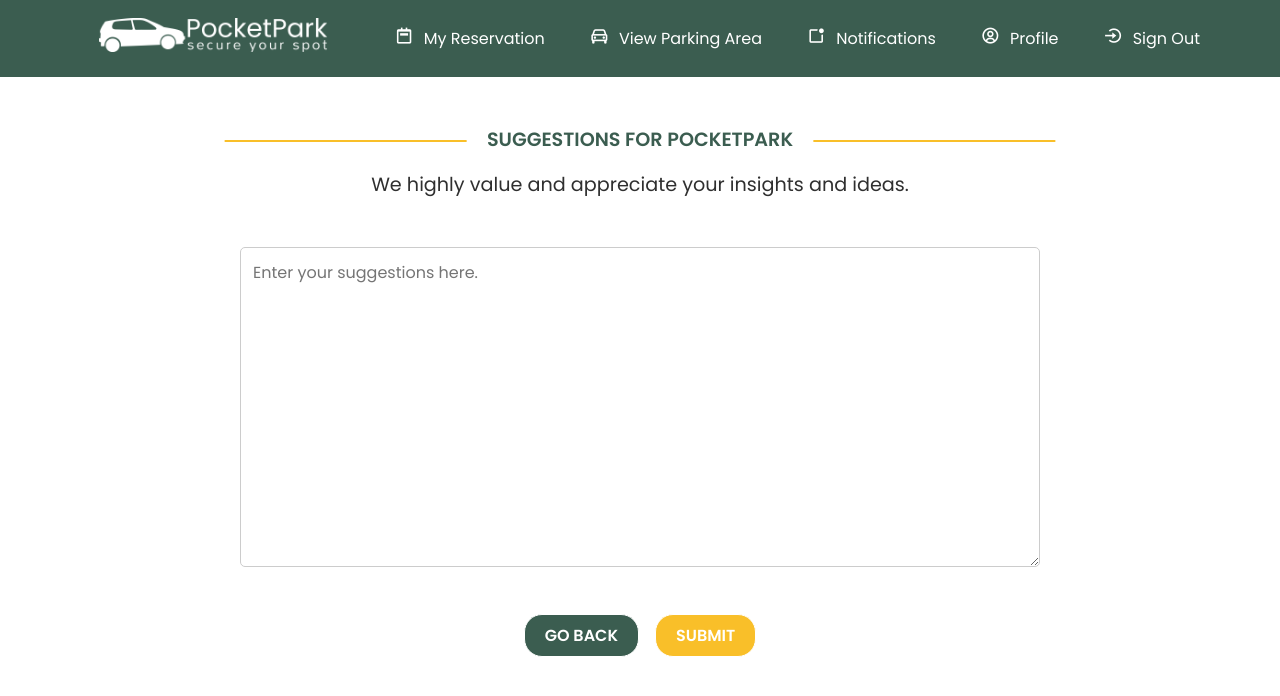
After one commit to patricialaemedina/pocketpark, a Django app: page /suggestions in a window 1280 px wide. The commit adds this page. Shown: the top 696 px of the page. Run offline with Django 4.2, Linux system fonts and the light colour scheme; the visitor is signed in with stand-in values (Sample User, id 1); parts of the project's set-up code (start-up, migrations or seed data) failed here and were passed over; some libraries are stand-ins or nearby versions.

Commit message:
license plate + suggestions form

```diff
--- a/parking/forms.py
+++ b/parking/forms.py
@@ -111,14 +111,14 @@ class VehicleForm(forms.ModelForm):
     def clean_license_plate(self):
         license_plate = self.cleaned_data['license_plate']
 
-        private_vehicle_plate_pattern = re.compile(r'^[A-Z]{3}\s\d{3,4}$')
+        private_vehicle_plate_pattern = re.compile(r'^[A-Z]{3}-\d{3,4}$')
 
         if not license_plate:
             raise ValidationError('This field is required.')
         if Vehicle.objects.filter(license_plate=license_plate).exists():
             raise ValidationError('This license plate is already registered.')
         if not private_vehicle_plate_pattern.match(license_plate):
-            raise ValidationError('License plate should be in the format LLL NNN or LLL NNNN.')
+            raise ValidationError('License plate should be in the format LLL-DDD or LLL-DDDD.')
 
         return license_plate
 
--- a/parking/models.py
+++ b/parking/models.py
@@ -27,9 +27,16 @@ class UserAgreement(models.Model):
     def __str__(self):
         return f"User Agreement for {self.user.username}"
 
+class Suggestion(models.Model):
+    user = models.ForeignKey(settings.AUTH_USER_MODEL, on_delete=models.CASCADE)
+    suggestions = models.TextField()
+
+    def __str__(self):
+        return f"{self.suggestions} - {self.user.username}"
+
 class Vehicle(models.Model):
     owner = models.ForeignKey(settings.AUTH_USER_MODEL, on_delete=models.CASCADE)
-    license_plate = models.CharField(max_length=20, help_text='Enter a license plate (e.g. ABC 1234).')
+    license_plate = models.CharField(max_length=20, help_text='Enter a license plate (e.g. LLL-DDDD or LLL-DDD).')
     vehicle_make = models.CharField(max_length=50)
     vehicle_model = models.CharField(max_length=50)
     vehicle_color = models.CharField(max_length=20)
--- a/parking/static/css/add_vehicle.css
+++ b/parking/static/css/add_vehicle.css
@@ -43,7 +43,7 @@ body {
 .new-vehicle p {
     color: var(--text-color);
     font-size: 1.2rem;
-    font-weight: bold;
+    margin-top: 1rem;
     margin-bottom: 0;
 }
 
--- a/parking/static/css/parking_area.css
+++ b/parking/static/css/parking_area.css
@@ -200,6 +200,10 @@ body {
     overflow-x: auto;
 }
 
+.feedback-item {
+    color: red;
+}
+
 /* Media query for screens 768px and below */
 @media screen and (max-width: 768px) {
     .colors-indicator {
--- /dev/null
+++ b/parking/static/css/suggestions.css
@@ -0,0 +1,157 @@
+body {
+    overflow-x: hidden;
+  }
+
+  .suggestions {
+      padding: 3rem 0 0 0rem;
+      margin-bottom: 0;
+      text-align: center;
+      position: relative;
+    }
+
+    .suggestions h4 {
+      color: var(--third-color);
+      font-size: 1.2rem;
+      font-weight: bold;
+      display: inline-block;
+      position: relative;
+      padding: 0 20px;
+      transition: ease .40s;
+    }
+
+    .suggestions h4::before,
+    .suggestions h4::after {
+      content: "";
+      position: absolute;
+      top: 50%;
+      width: 70%;
+      height: 2px;
+      background-color: var(--second-color);
+      transition: ease .40s;
+    }
+
+    .suggestions h4::before {
+      left: 0;
+      transform: translateX(-100%);
+    }
+
+    .suggestions h4::after {
+      right: 0;
+      transform: translateX(100%);
+    }
+
+    .suggestions p {
+        color: var(--text-color);
+        font-size: 1.2rem;
+        margin-top: 1rem;
+        margin-bottom: 0;
+        transition: ease .40s;
+        text-align: center;
+    }
+
+    .container {
+        display: flex;
+        justify-content: center;
+        align-items:flex-end;
+    }
+
+    .button {
+      color: var(--bg-color);
+      background-color: var(--second-color);
+      font-size: var(--text-font);
+      border: 1px solid;
+      border-radius: 18px;
+      transition: ease .40s;
+      font-weight: bolder;
+      cursor: pointer;
+      padding: 8px 20px;
+    }
+
+    .button:hover {
+      color: var(--second-color);
+      transform: scale(1);
+      background-color: transparent;
+      border: 1px solid #F9BF29;
+      cursor: pointer;
+    }
+
+    .button-container {
+      display: flex;
+      justify-content: center;
+      margin-top: 2rem;
+      margin-bottom: 2rem;
+    }
+
+    form #suggestions {
+        margin: 3rem;
+        margin-bottom: 0;
+        width: 50rem;
+        padding: 12px;
+        box-sizing: border-box;
+        border: 1px solid #ccc;
+        border-radius: 5px;
+        height: 20rem;
+        font-size: 16px;
+        resize: vertical;
+    }
+
+    #cancel-button {
+        color: var(--bg-color);
+        background-color: var(--third-color);
+        font-size: var(--text-font);
+        border: 1px solid;
+        border-radius: 18px;
+        transition: ease .40s;
+        font-weight: bolder;
+        cursor: pointer;
+        padding: 8px 20px;
+    }
+
+    #cancel-button:hover {
+        color: var(--third-color);
+        transform: scale(1);
+        background-color: transparent;
+        border: 1px solid #3B5D50;
+        cursor: pointer;
+    }
+
+    .button {
+        margin: 0.5rem;
+    }
+
+  @media (max-width: 768px) {
+      .suggestions {
+          padding: 2rem 0 0 0rem;
+      }
+
+      .suggestions h4 {
+        font-size: 1rem;
+      }
+
+      .suggestions h4::before,
+      .suggestions h4::after {
+          width: 10.5%;
+      }
+
+      .suggestions p {
+        font-size: .9rem;
+        margin-top: 1rem;
+      }
+
+      form #suggestions {
+        margin: 1.5rem;
+        margin-bottom: 0;
+        width: 20rem;
+        padding: 12px;
+        box-sizing: border-box;
+        border: 1px solid #ccc;
+        border-radius: 5px;
+        height: 15rem;
+        font-size: 16px;
+    }
+
+    textarea {
+        font-size: 1rem;
+    }
+
+}
--- a/parking/templates/parking/profile.html
+++ b/parking/templates/parking/profile.html
@@ -62,6 +62,7 @@
                     <li><a href="{% url 'about' %}">About PocketPark</a></li>
                     <li><a href="{% url 'terms_conditions' %}">Terms & Conditions</a></li>
                     <li><a href="{% url 'guidelines' %}">Guidelines</a></li>
+                    <li><a href="{% url 'suggestions' %}">Send Suggestions</a></li>
                 </ul>
             </div>
 
--- /dev/null
+++ b/parking/templates/parking/suggestions.html
@@ -0,0 +1,25 @@
+{% extends "base.html" %}
+
+{% load static %}
+
+{% block content %}
+<link rel="stylesheet" href="{% static 'css/suggestions.css' %}">
+
+<div class="suggestions">
+    <h4>SUGGESTIONS FOR POCKETPARK</h4>
+    <p>We highly value and appreciate your insights and ideas.</p>
+</div>
+
+<div class="container">
+    <form method="post">
+        {% csrf_token %}
+        <textarea id="suggestions" name="suggestions" placeholder="Enter your suggestions here."></textarea>
+        <div class="button-container">
+            <a href="{% url 'profile' %}" class="button" id="cancel-button">GO BACK</a>
+            <input type="submit" class="button" value="SUBMIT">
+        </div>
+    </form>
+
+</div>
+
+{% endblock %}
--- a/parking/urls.py
+++ b/parking/urls.py
@@ -12,6 +12,7 @@ urlpatterns = [
     path('about', views.about, name='about'),
     path('guidelines', views.guidelines, name='guidelines'),
     path('terms_conditions', views.terms_conditions, name='terms_conditions'),
+    path('suggestions', views.suggestions, name='suggestions'),
     path('profile', views.profile, name='profile'),
     path('edit_profile', views.edit_profile, name='edit_profile'),
     path('add_vehicle', views.add_vehicle, name='add_vehicle'),
--- a/parking/views.py
+++ b/parking/views.py
@@ -92,6 +92,16 @@ def guidelines(request):
     return render(request, 'parking/guidelines.html', {})
 
 @login_required(login_url='login')
+def suggestions(request):
+    if request.method == 'POST':
+        suggest = request.POST.get('suggestions')
+        suggestion = Suggestion.objects.create(user=request.user, suggestions=suggest)
+
+        return redirect('profile')
+
+    return render(request, 'parking/suggestions.html', {})
+
+@login_required(login_url='login')
 def profile(request):
     vehicles = Vehicle.objects.filter(owner=request.user)
 
@@ -162,7 +172,9 @@ def parking_area(request):
     else:
         already_booked = False
 
-    context = {'slots': slots, 'already_booked': already_booked}
+    feedbacks = Feedback.objects.all().order_by('-submitted_at')
+
+    context = {'slots': slots, 'already_booked': already_booked, 'feedbacks': feedbacks}
 
     if request.htmx:
         return render(request, 'partials/slot.html', context)
```
Also changed, not shown: parking/admin.py (+7 -0 lines), parking/templates/parking/parking_area.html (+20 -0 lines), parking/migrations/0001_initial.py.
